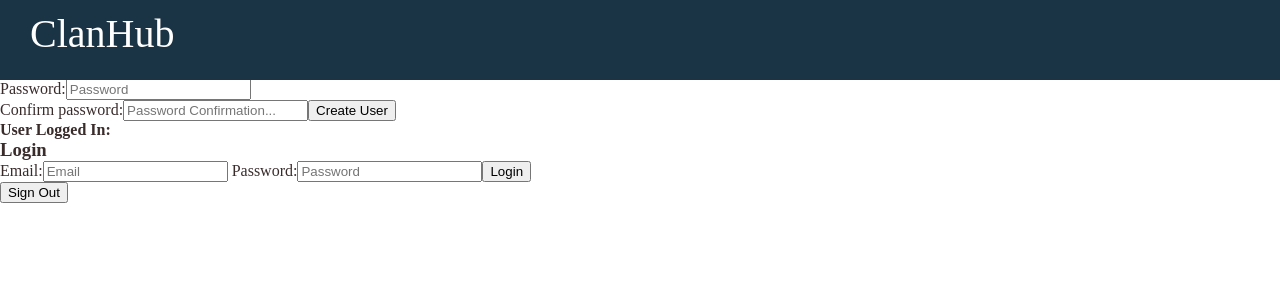
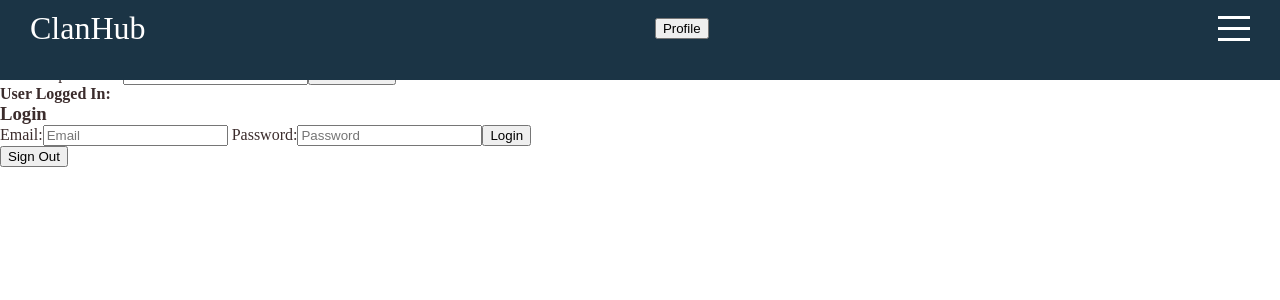
Before and after one commit to sf-adams/ClanHub, a React (Create React App) app in the folder client/: page /login in a window 1280 px wide. Shown: the top 300 px of the page. Built offline with nearby package versions, Linux system fonts and the light colour scheme; no server answers.

Commit message:
Menu Closes on Clicking Logo

```diff
--- a/client/src/components/navbar/Navbar.js
+++ b/client/src/components/navbar/Navbar.js
@@ -1,12 +1,21 @@
 import React from 'react';
+import { Link } from 'react-router-dom';
 
 function Navbar({ menuOpen, setMenuOpen }) {
   return (
     <div className={"navbar " + (menuOpen && "active")}>
       <div className="wrapper">
+
         <div className="left">
-          <a href="#about" className="logo">ClanHub</a>
+          <Link to="/home" className="logo" onClick={()=>setMenuOpen(false)}>ClanHub</Link>
         </div>
+
+        <div className="middle">
+          <Link to="/profile" className='profile-button'>
+            <button>Profile</button>
+          </Link>
+        </div>
+
         <div className="right">
           <div className="hamburger" onClick={()=>setMenuOpen(!menuOpen)}>
             <span className="line1"></span>
@@ -14,6 +23,7 @@ function Navbar({ menuOpen, setMenuOpen }) {
             <span className="line3"></span>
           </div>
         </div>
+
       </div>
     </div>
   )
--- a/client/src/styles/css/style.css
+++ b/client/src/styles/css/style.css
@@ -8,7 +8,61 @@ body {
 }
 
 h1 {
-  font-size: 10em;
+  font-size: 1em;
+}
+
+.menu {
+  width: 300px;
+  height: 100vh;
+  background-color: #1b3445;
+  position: fixed;
+  top: 0;
+  right: -300px;
+  z-index: 2;
+  display: flex;
+  flex-direction: column;
+  align-items: center;
+  justify-content: center;
+  transition: all 1s ease;
+}
+.menu.active {
+  right: 0;
+}
+.menu ul {
+  margin: 0;
+  padding: 0;
+  list-style: none;
+  font-size: 30px;
+  font-weight: 300;
+  color: white;
+  width: 60%;
+}
+.menu ul li {
+  margin-bottom: 25px;
+}
+.menu ul li a {
+  font-size: inherit;
+  color: inherit;
+  text-decoration: none;
+}
+.menu ul li:hover {
+  font-weight: 500;
+}
+.menu .social-links {
+  width: 100%;
+  display: flex;
+  position: absolute;
+  bottom: 2%;
+  align-items: center;
+  justify-content: space-evenly;
+}
+.menu .social-links .icon {
+  color: white;
+  opacity: 0.7;
+  transition: all 0.5s ease;
+}
+.menu .social-links .icon:hover {
+  opacity: 1;
 }
 
 .navbar {
@@ -32,11 +86,9 @@ h1 {
   align-items: center;
 }
 .navbar .wrapper .left .logo {
-  font-size: 40px;
-  font-weight: 700px;
+  font-size: 2rem;
   text-decoration: none;
   color: inherit;
-  margin-right: 40px;
 }
 .navbar .wrapper .left .itemContainer {
   display: flex;
@@ -66,7 +118,7 @@ h1 {
 .navbar .wrapper .right .hamburger span {
   width: 100%;
   height: 3px;
-  background-color: #1b3445;
+  background-color: white;
   transform-origin: left;
   transition: all 2s ease;
 }
--- a/client/src/styles/scss/layouts/_menu.scss
+++ b/client/src/styles/scss/layouts/_menu.scss
@@ -0,0 +1,64 @@
+@use '../base/root' as *;
+
+.menu {
+  width: 300px;
+  height: 100vh;
+  background-color: $background-primary;
+  position: fixed;
+  top: 0;
+  right: -300px;
+  z-index: 2;
+  display: flex;
+  flex-direction: column;
+  align-items: center;
+  justify-content: center;
+  transition: all 1s ease;
+
+  &.active {
+    right: 0;
+  }
+
+  ul {
+    margin: 0;
+    padding: 0;
+    list-style: none;
+    font-size: 30px;
+    font-weight: 300;
+    color: $background-secondary;
+    width: 60%;
+
+    li {
+      margin-bottom: 25px;
+
+      a {
+        font-size: inherit;
+        color: inherit;
+        text-decoration: none;
+      }
+
+      &:hover {
+        font-weight: 500;
+      }
+    }
+  }
+
+  .social-links {
+    width: 100%;
+    display: flex;
+    position: absolute;
+    bottom: 2%;
+    // flex-direction: row;
+    align-items: center;
+    justify-content: space-evenly;
+
+    .icon {
+      color: $background-secondary;
+      opacity: 0.7;
+      transition: all 0.5s ease;
+    }
+
+    .icon:hover {
+      opacity: 1;
+    }
+  }
+}
--- a/client/src/styles/scss/layouts/_navbar.scss
+++ b/client/src/styles/scss/layouts/_navbar.scss
@@ -21,11 +21,9 @@
       align-items: center;
 
       .logo {
-        font-size: 40px;
-        font-weight: 700px;
+        font-size: 2rem;
         text-decoration: none;
         color: inherit;
-        margin-right: 40px;
       }
 
       .itemContainer {
@@ -62,7 +60,7 @@
         span {
           width: 100%;
           height: 3px;
-          background-color: $background-primary;
+          background-color: $background-secondary;
           transform-origin: left;
           transition: all 2s ease;
         }
--- a/client/src/styles/scss/pages/_forum.scss
+++ b/client/src/styles/scss/pages/_forum.scss
@@ -1,3 +1,3 @@
 h1 {
-  font-size: 10em;
+  font-size: 1em;
 }
```
Also changed, not shown: client/src/App.js (+8 -2 lines), 1 other file (tests, documents, lock files or other folders).
